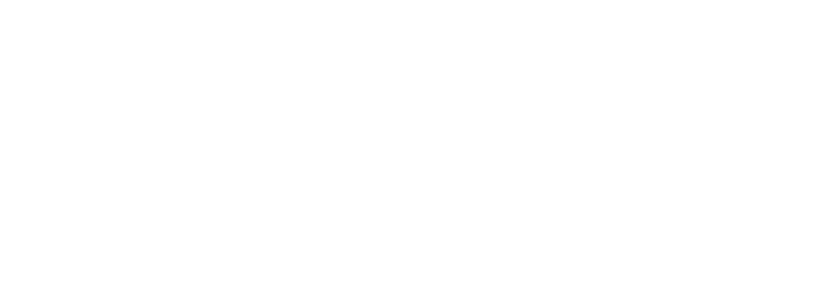
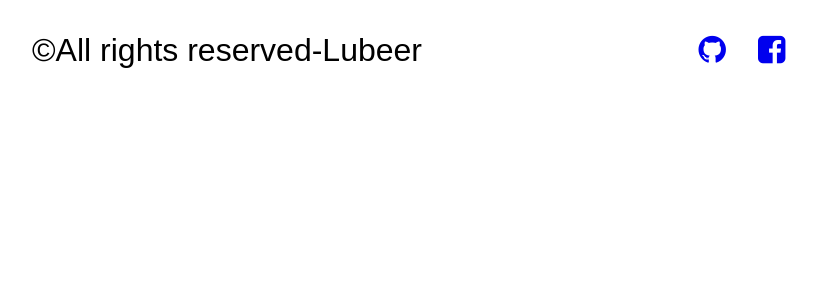
Before and after one commit to infoshareacademy/jfdzl1-green-hornets-app, a React (Create React App) app: page / in a window 1280 px wide. Shown: the top 300 px of the page, without its empty margins (218-1035 px from the left). Built offline with nearby package versions, Linux system fonts and the light colour scheme; the HTML template or start-up script is replaced by a standard one.

Commit message:
added footer with rights and social icons

```diff
--- a/public/index.html
+++ b/public/index.html
@@ -4,6 +4,7 @@
     <meta charset="utf-8">
     <meta name="viewport" content="width=device-width, initial-scale=1, shrink-to-fit=no">
     <meta name="theme-color" content="#000000">
+    <link href="https://maxcdn.bootstrapcdn.com/font-awesome/4.7.0/css/font-awesome.min.css" rel="stylesheet" integrity="sha384-wvfXpqpZZVQGK6TAh5PVlGOfQNHSoD2xbE+QkPxCAFlNEevoEH3Sl0sibVcOQVnN" crossorigin="anonymous">
     <!--
       manifest.json provides metadata used when your web app is added to the
       homescreen on Android. See https://developers.google.com/web/fundamentals/engage-and-retain/web-app-manifest/
--- a/src/components/footer/index.css
+++ b/src/components/footer/index.css
@@ -0,0 +1,31 @@
+.App-footer-socialIcon {
+    list-style-type: none;
+    float: left;
+    margin: 0 0.5em;
+}
+
+.App-footer-containerIcons {
+    float: left;
+    width: 50%;
+    padding: 0;
+    font-size: 2em;
+    display: flex;
+    justify-content: center;
+
+}
+
+.App-footer-socialIcons:hover {
+    cursor: pointer;
+}
+
+.App-footer-rights {
+    float: left;
+    width: 50%;
+    font-size: 2em;
+}
+
+.App-footer {
+    width: 100%;
+    text-align: right;
+
+}
--- a/src/components/footer/index.js
+++ b/src/components/footer/index.js
@@ -1,10 +1,20 @@
-import React, { Component } from 'react';
+import React, {Component} from 'react';
 import './index.css';
 
 class Footer extends Component {
     render() {
         return (
-            <div></div>
+            <div className="App-footer">
+                <p className="App-footer-rights">&copy;All rights reserved-Lubeer</p>
+                <ul className="App-footer-containerIcons">
+
+                    <li className="App-footer-socialIcon"><a
+                        href="https://github.com/infoshareacademy/jfdzl1-green-hornets-www" target="_blank"><i
+                        class="fa fa-github"></i></a></li>
+                    <li className="App-footer-socialIcon"><a href="https://www.facebook.com/" target="_blank"><i
+                        class="fa fa-facebook-square"></i></a></li>
+                </ul>
+            </div>
         );
     }
 }
```
Also changed, not shown: 1 other file (tests, documents, lock files or other folders).
